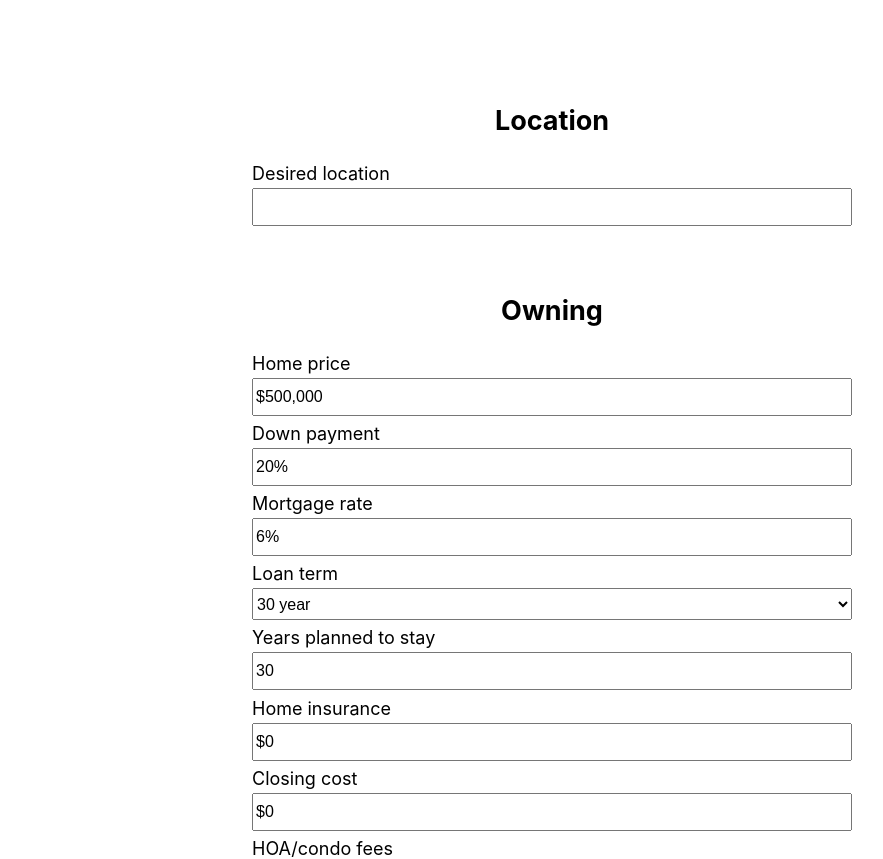
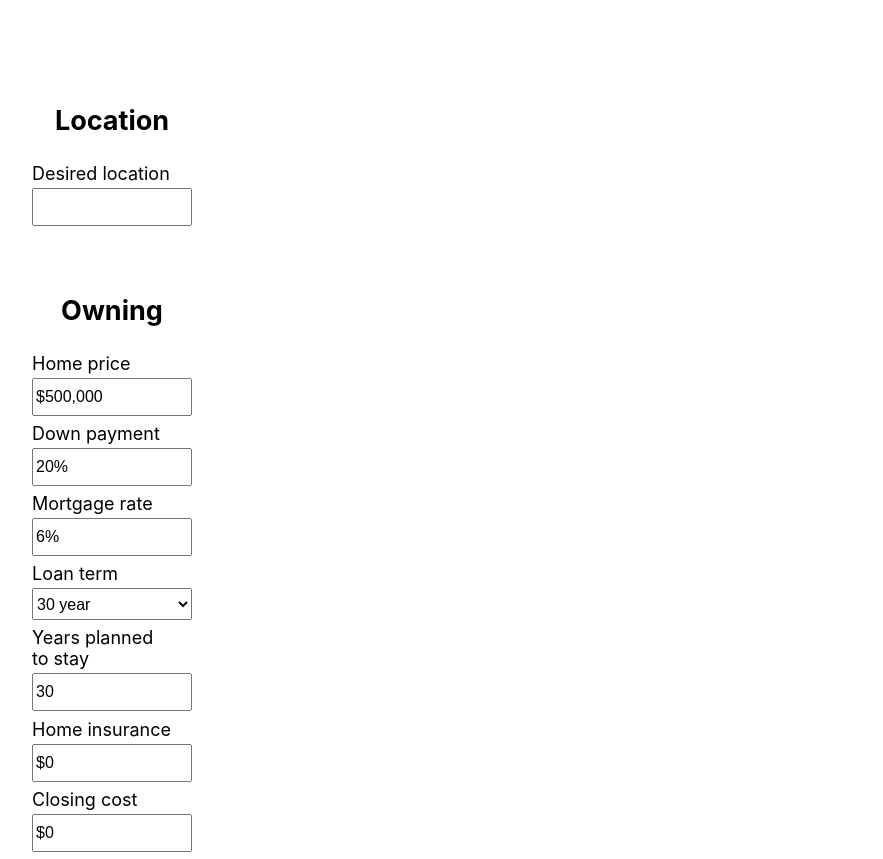
Before and after one commit to nickyggoodman/rentorbuy, a React (Vite) app in the folder rentorbuy/: page / in a window 1280 px wide. Shown: the top 859 px of the page, without its empty margins (88-971 px from the left). Built offline with nearby package versions, Linux system fonts and the light colour scheme.

Commit message:
separate css files

```diff
--- a/rentorbuy/src/App.css
+++ b/rentorbuy/src/App.css
@@ -9,22 +9,3 @@
 h2 {
   margin-top: 4rem;
 }
-
-.inputField > label {
-  margin-right: 1em;
-  margin-bottom: 4px;
-}
-
-.inputField > input, select{
-  height: 2rem;
-  font-size: 1rem;
-}
-
-.inputField {
-  margin: auto;
-  padding: .2em;
-  width: 50%;
-  display: flex;
-  flex-direction: column;
-  text-align: left;
-}
--- a/rentorbuy/src/App.jsx
+++ b/rentorbuy/src/App.jsx
@@ -2,7 +2,7 @@ import './App.css'
 import CalcForm from './CalcForm.jsx'
 import { useState } from 'react'
 import { Line } from 'react-chartjs-2'
-import { formatNumberInString } from './number-formatter';
+//import { formatNumberInString } from './number-formatter';
 import {
   Chart as ChartJS,
   CategoryScale,
--- /dev/null
+++ b/rentorbuy/src/CalcForm.css
@@ -0,0 +1,24 @@
+.calcForm {
+  width: 20rem;
+  display: flex;
+  flex-direction: column;
+}
+
+.inputField > label {
+  margin-right: 1em;
+  margin-bottom: 4px;
+}
+
+.inputField > input, select{
+  height: 2rem;
+  font-size: 1rem;
+}
+
+.inputField {
+  margin: auto;
+  padding: .2em;
+  width: 50%;
+  display: flex;
+  flex-direction: column;
+  text-align: left;
+}
--- a/rentorbuy/src/CalcForm.jsx
+++ b/rentorbuy/src/CalcForm.jsx
@@ -1,3 +1,4 @@
+import './CalcForm.css';
 import { useState } from 'react';
 import { formatNumberInString, extractNumberInString } from './number-formatter';
 
@@ -74,7 +75,7 @@ function CalcForm({updateInputValue, inputValues}) {
   }
 
   return (
-    <>
+    <div className="calcForm">
       <h2>Location</h2>
 
       <div className="inputField">
@@ -335,7 +336,7 @@ function CalcForm({updateInputValue, inputValues}) {
           onChange={handleInputChange} />
 
       </div>
-    </>
+    </div>
   );
 
 }
```
